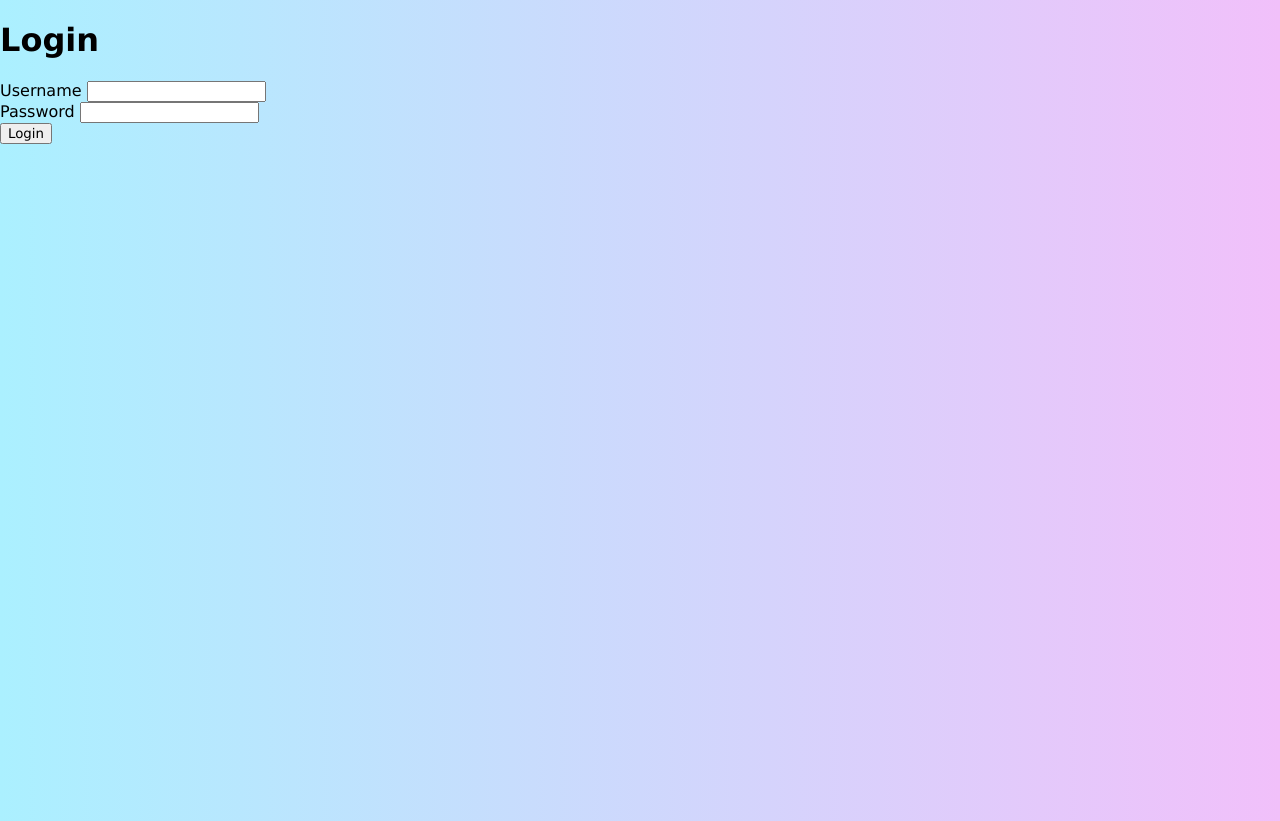
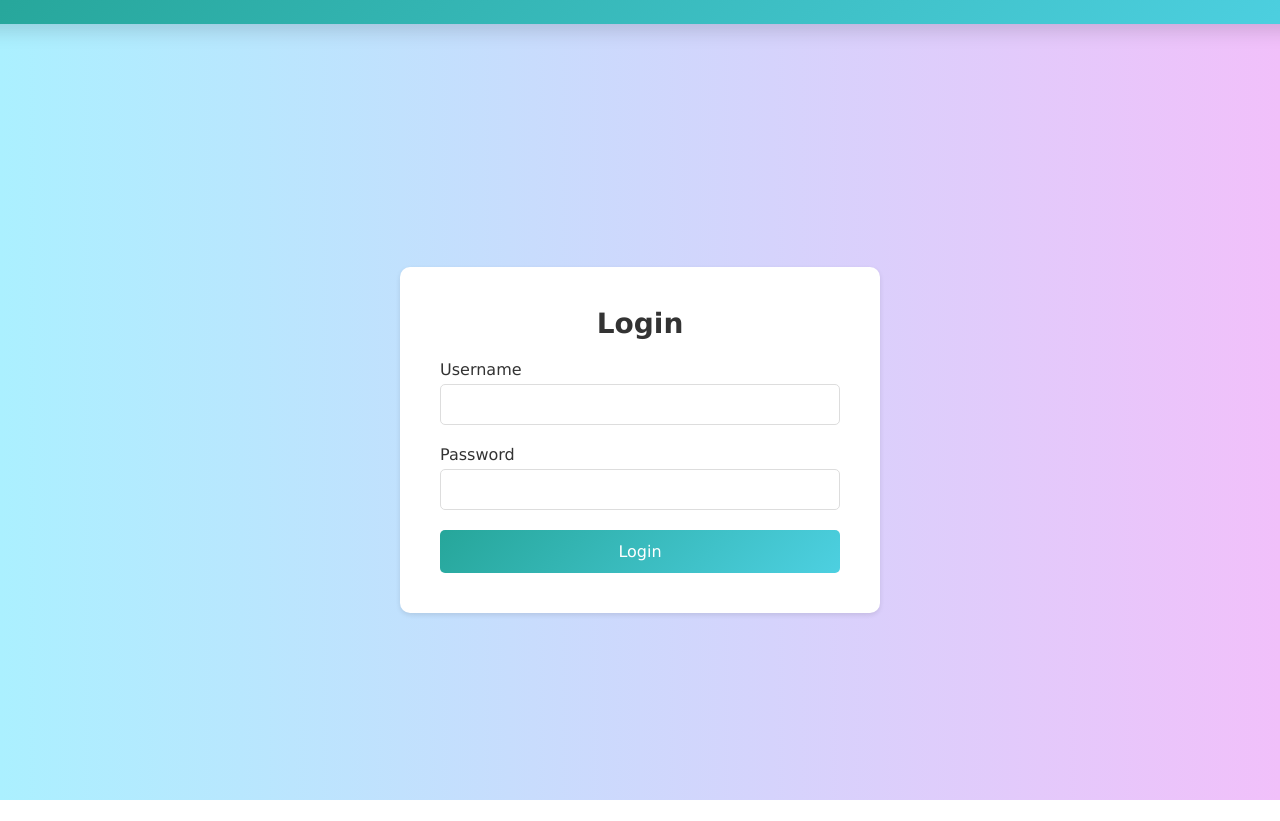
Before and after one commit to ChristopherGartner/master_thesis, a Python web app: template templates/login.html in a window 1280 px wide. After the commit the page ends 800 px from the top, so only its background shows below. Run offline with Jinja, Linux system fonts and the light colour scheme; the template is opened without the code that fills it, so the values that code supplies are empty.

Commit message:
redesigned login page

```diff
--- a/templates/login.html
+++ b/templates/login.html
@@ -1,5 +1,101 @@
 {% extends "base_desktop.html" %}
 {% block body %}
+<head>
+    <meta charset="UTF-8">
+    <meta name="viewport" content="width=device-width, initial-scale=1.0">
+    <title>Login</title>
+    <style>
+        body {
+            font-family: 'Segoe UI', Arial, sans-serif;
+            background-color: #f5f5f5;
+            margin: 0;
+            padding: 0;
+            display: flex;
+            justify-content: center;
+            align-items: center;
+            min-height: 100vh;
+        }
+        /* Moderne Türkise Leiste */
+        .top-bar {
+            background: linear-gradient(135deg, #26a69a, #4dd0e1);
+            padding: 12px 25px;
+            display: flex;
+            justify-content: space-between;
+            align-items: center;
+            box-shadow: 0 4px 15px rgba(0, 0, 0, 0.1);
+            position: fixed;
+            top: 0;
+            width: 100%;
+            z-index: 1000;
+            transition: all 0.3s ease;
+        }
+        .top-bar:hover {
+            box-shadow: 0 6px 20px rgba(0, 0, 0, 0.15);
+        }
+        /* Login-Container */
+        .login-container {
+            background-color: #fff;
+            border-radius: 10px;
+            box-shadow: 0 2px 5px rgba(0, 0, 0, 0.1);
+            padding: 40px;
+            width: 100%;
+            max-width: 400px;
+            margin-top: 80px; /* Platz für die Top-Bar */
+        }
+        .login-container h1 {
+            margin: 0 0 20px;
+            font-size: 28px;
+            color: #333;
+            text-align: center;
+        }
+        .form-group {
+            margin-bottom: 20px;
+        }
+        .form-group label {
+            display: block;
+            color: #333; /* Dunkler für bessere Lesbarkeit */
+            font-size: 16px;
+            margin-bottom: 5px;
+        }
+        .form-group input {
+            width: 100%;
+            padding: 10px;
+            border: 1px solid #ddd;
+            border-radius: 5px;
+            font-size: 16px;
+            box-sizing: border-box;
+            transition: border-color 0.2s ease;
+            color: #00695c; /* Dunkles Türkis für den Text */
+        }
+        .form-group input:focus {
+            border-color: #26a69a;
+            outline: none;
+        }
+        .btn {
+            width: 100%;
+            padding: 12px;
+            background: linear-gradient(135deg, #26a69a, #4dd0e1);
+            border: none;
+            border-radius: 5px;
+            color: #fff;
+            font-size: 16px;
+            font-weight: 500;
+            cursor: pointer;
+            transition: all 0.2s ease;
+        }
+        .btn:hover {
+            background: linear-gradient(135deg, #4dd0e1, #26a69a);
+            box-shadow: 0 4px 10px rgba(0, 0, 0, 0.15);
+        }
+    </style>
+</head>
+<body>
+    <!-- Moderne Türkise Leiste (ohne Zurück-Button) -->
+    <div class="top-bar">
+    </div>
+
+    <!-- Login-Formular -->
+    <div class="login-container">
         <h1>Login</h1>
         <form method="POST">
             <div class="form-group">
@@ -12,4 +108,7 @@
             </div>
             <button type="submit" class="btn">Login</button>
         </form>
+    </div>
+</body>
+</html>
 {% endblock %}
```
Lines whose indentation alone changed are shown as unchanged.
